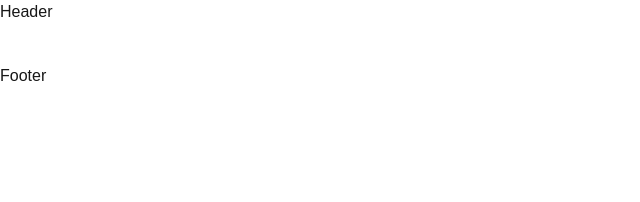
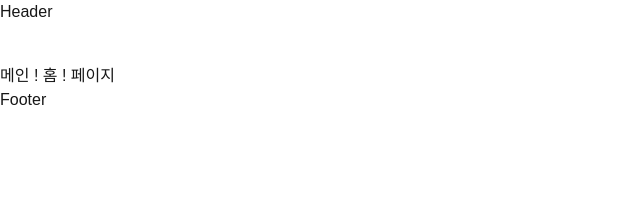
Before and after one commit to hhejo/newnews, a Next.js app: page / in a window 1280 px wide. Shown: the top 202 px of the page, without its empty margins (0-640 px from the left). Built offline with nearby package versions, Linux system fonts and the light colour scheme.

Commit message:
feat: update layout, home page

```diff
--- a/app/layout.tsx
+++ b/app/layout.tsx
@@ -29,12 +29,10 @@ export default function RootLayout({
   return (
     <html lang="ko">
       <body
-        className={`${geistSans.variable} ${geistMono.variable} antialiased flex flex-col h-screen`}
+        className={`${geistSans.variable} ${geistMono.variable} antialiased`}
       >
         <Header />
-        <main className="container mx-auto flex flex-col gap-16">
-          {children}
-        </main>
+        <>{children}</>
         <Footer />
       </body>
     </html>
--- a/app/page.tsx
+++ b/app/page.tsx
@@ -1,3 +1,7 @@
 export default function Home() {
-  return <main></main>;
+  return (
+    <main className="container mx-auto flex flex-col gap-16">
+      메인 ! 홈 ! 페이지
+    </main>
+  );
 }
```
